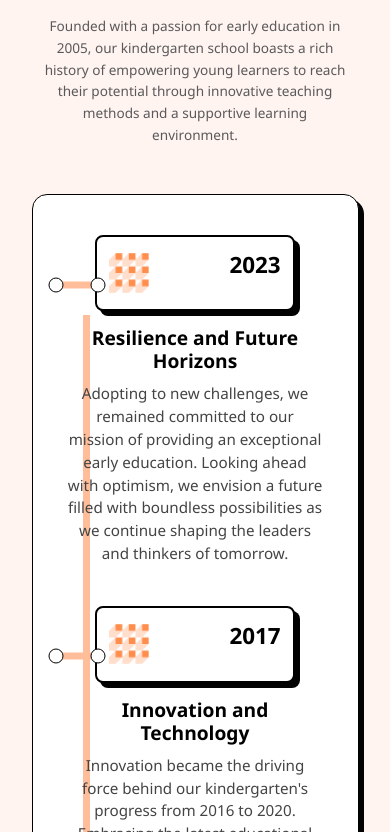
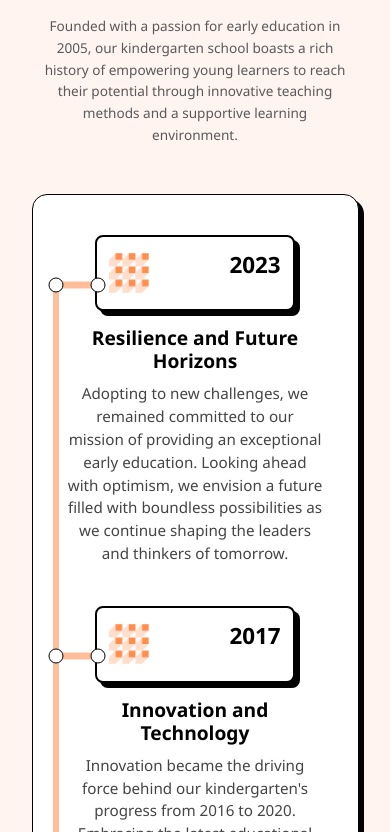
Before and after one commit to Mhmd-Elawady/School-Education, a React (Vite) app: page /about in a window 390 px wide. Shown: the part 3314-4146 px from the top of the page. Built offline with nearby package versions, Linux system fonts and the light colour scheme.

Commit message:
Update Timeline.css

```diff
--- a/src/Styles/About/Timeline.css
+++ b/src/Styles/About/Timeline.css
@@ -273,14 +273,7 @@
   }
 
 }
-@media (max-width: 1200px) {
-.timeline-vertical-line{
-  top: 120px;
-  left: 50px;
-  width: 7px;
-  height: 75%;
-}
-}
+
 @media (min-width:1920px)
 {
   .timeline-vertical-line{
```
